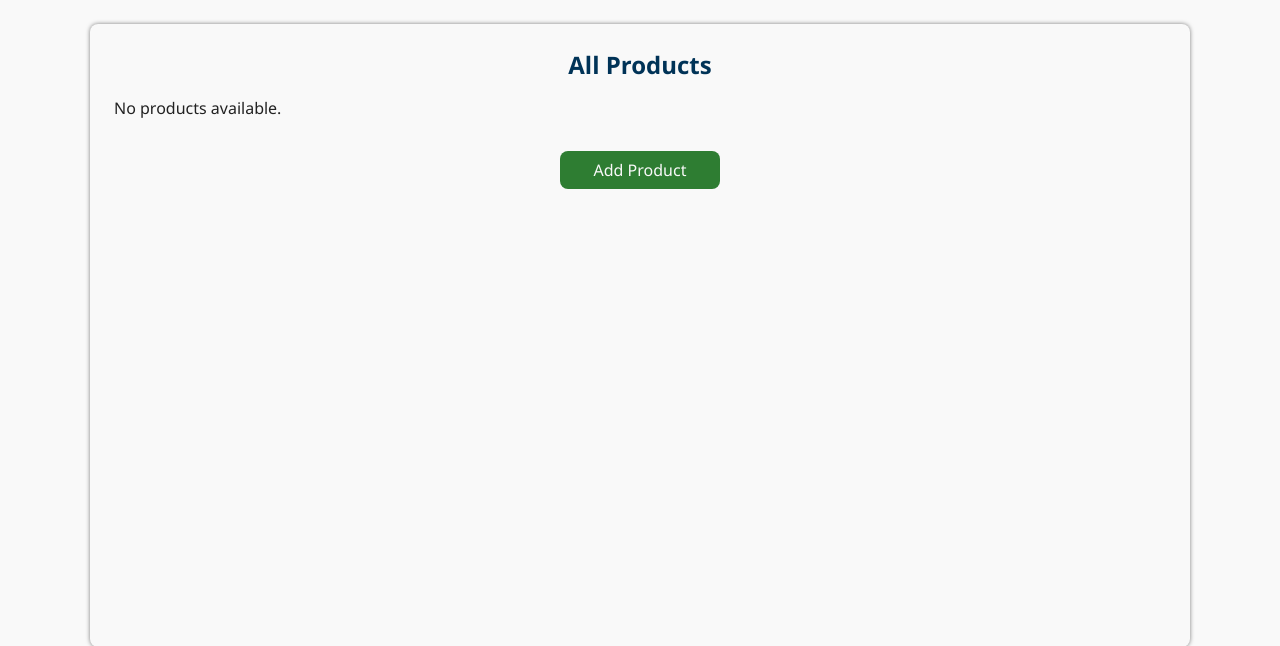
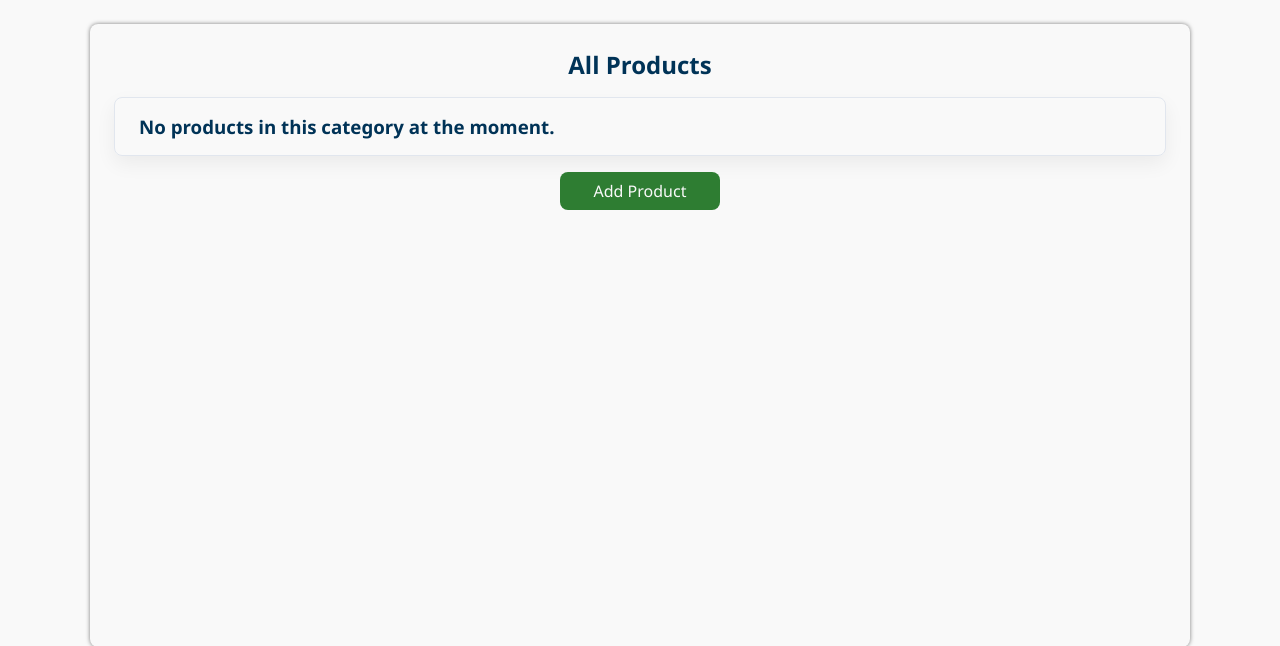
Before and after one commit to dlastic/inventory-application, a Flask app: template templates/products.html in a window 1280 px wide. Shown: the part 75-721 px from the top of the page. Run offline with Flask 3, Linux system fonts and the light colour scheme; the template is opened without the code that fills it, so the values that code supplies are empty.

Commit message:
Update no products message

```diff
--- a/templates/products.html
+++ b/templates/products.html
@@ -17,7 +17,7 @@
           </div>
         </a>
       {% else %}
-        <p>No products available.</p>
+        <h3 class="card">No products in this category at the moment.</h3>
       {% endfor %}
 
       <div class="form__actions">
```
